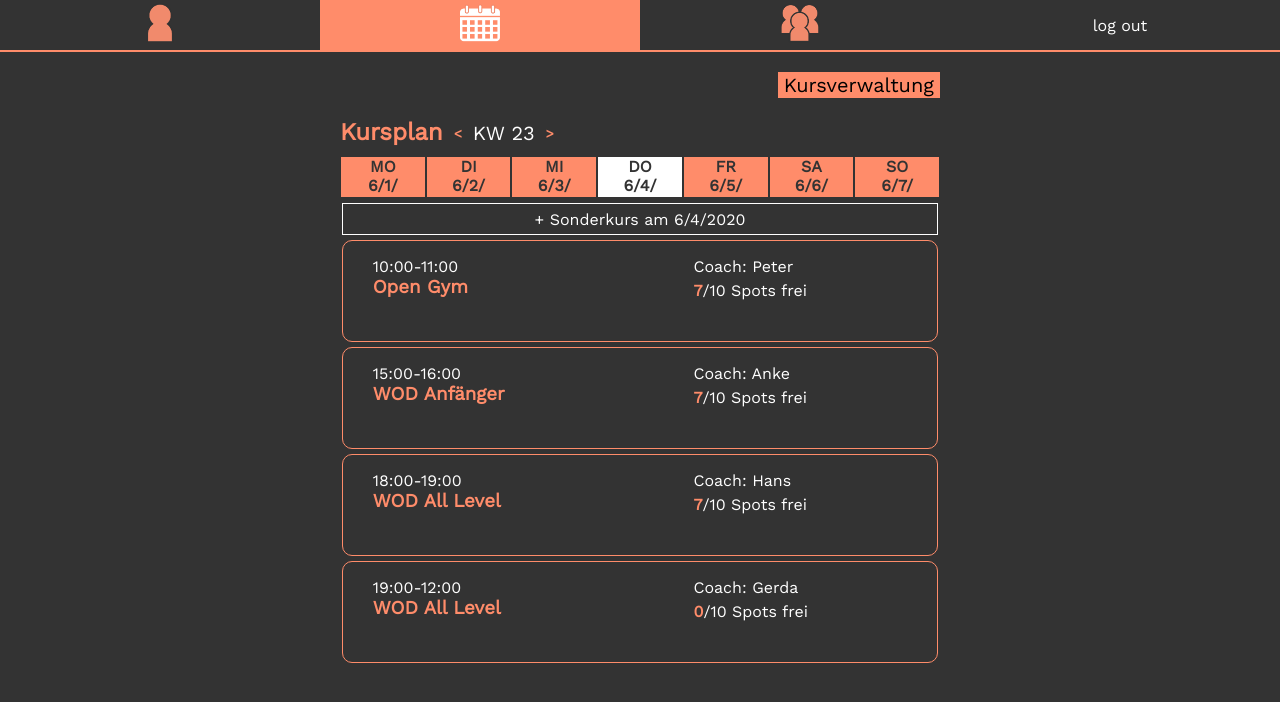
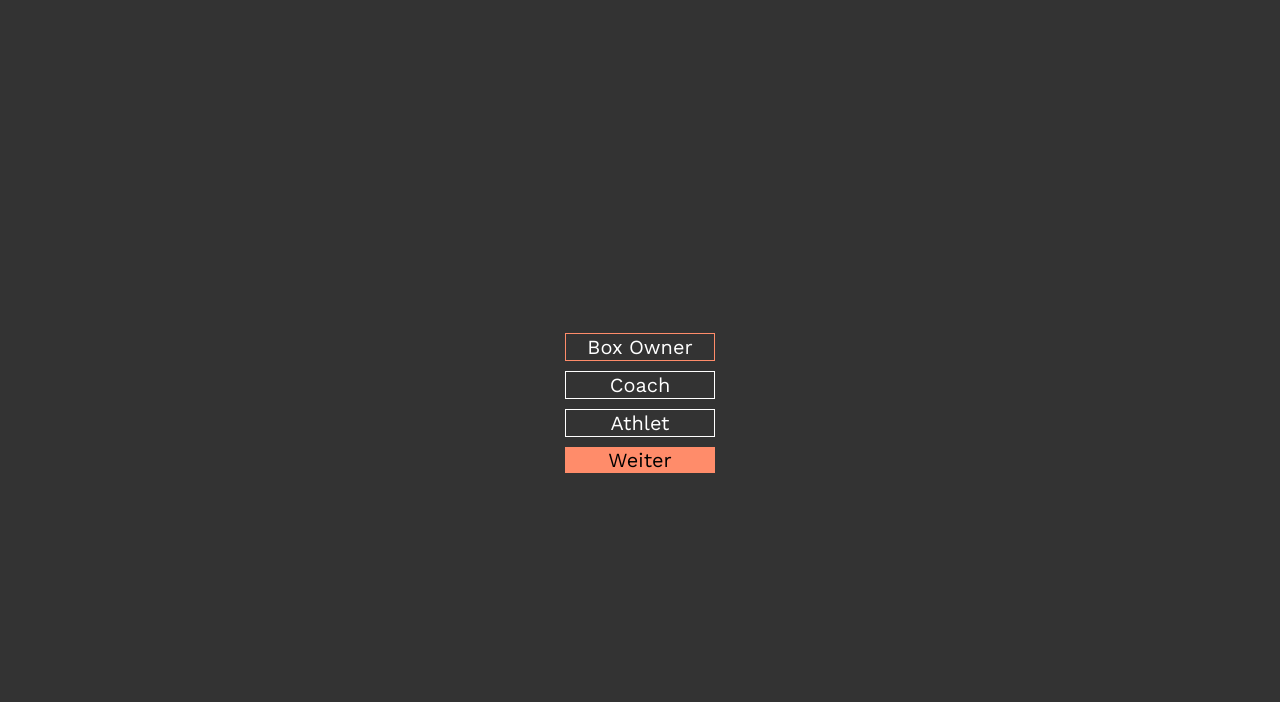
Before and after one commit to sarawaldow/blakbox, a React (Create React App) app: page / in a window 1280 px wide. Shown: the top 702 px of the page. Built offline with nearby package versions, Linux system fonts and the light colour scheme.

Commit message:
changed initial state for status

```diff
--- a/src/components/BBxContext.jsx
+++ b/src/components/BBxContext.jsx
@@ -3,7 +3,7 @@ import React, { useState } from "react";
 const BBxContext = React.createContext(null);
 
 const BBxProvider = (props) => {
-    const [status, setStatus] = useState("TIMETABLE");
+    const [status, setStatus] = useState("START");
 
     const [memberType, setMemberType] = useState("Box Owner");
 
```
